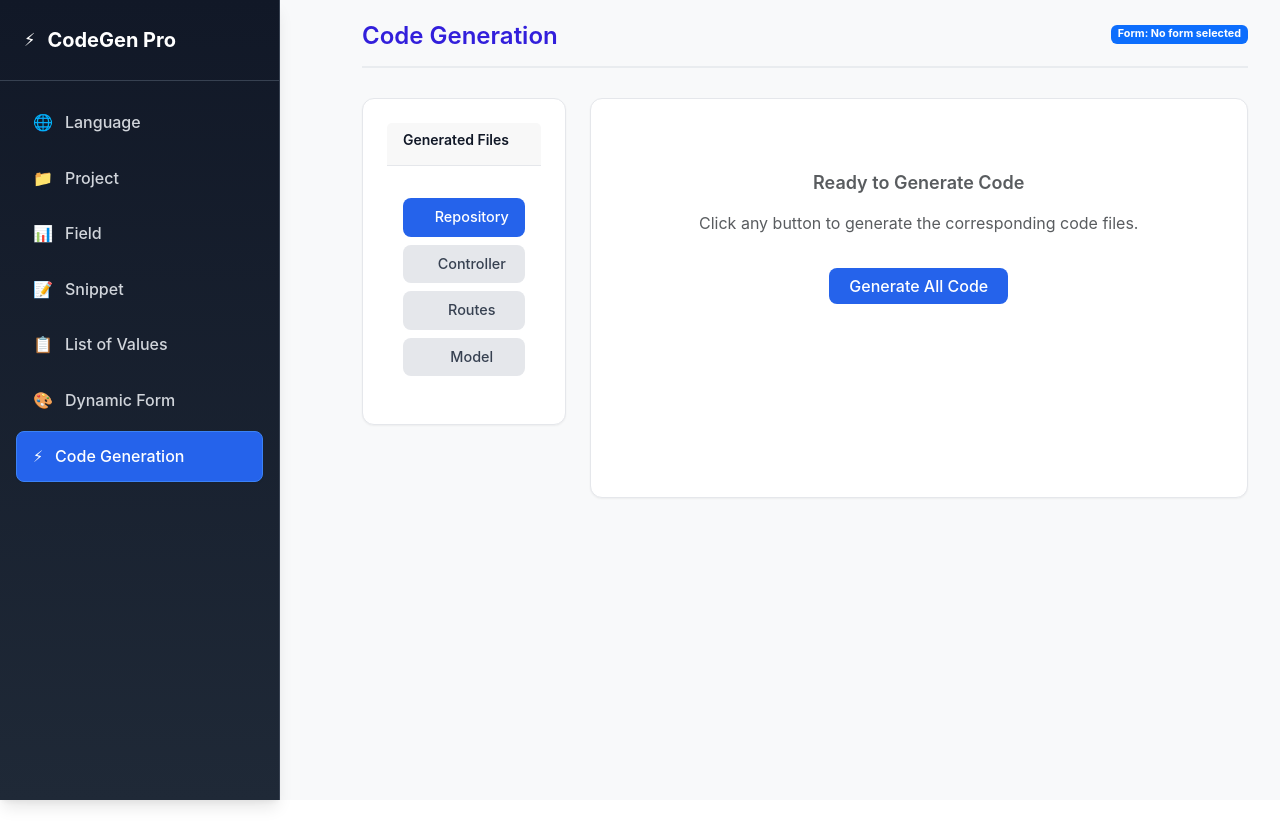
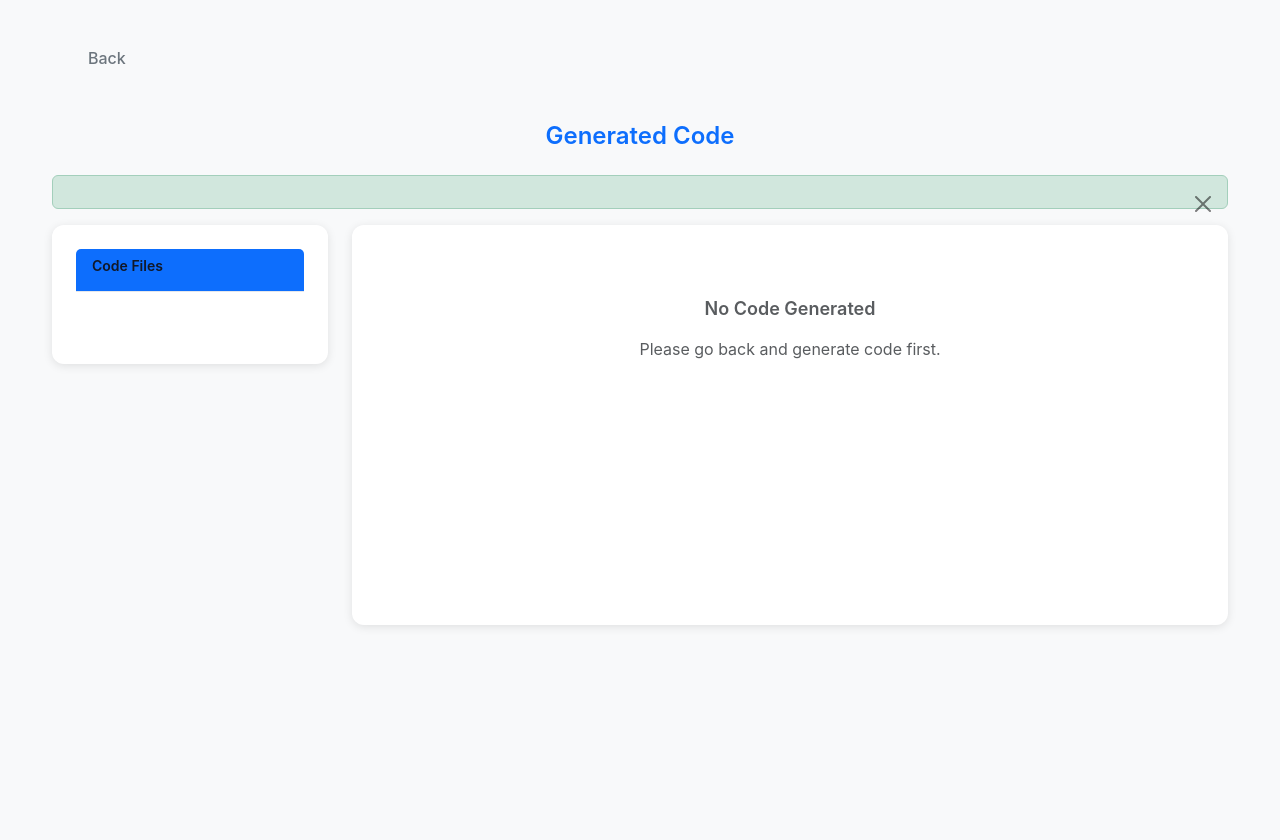
Before and after one commit to Nafees17102004/davincicode2.0, a React (Vite) app in the folder client/: page /code-generation in a window 1280 px wide. Before the commit the page ends 800 px from the top, so only its background shows below. Built offline with nearby package versions, Linux system fonts and the light colour scheme.

Commit message:
Code gen view Completed

```diff
--- a/client/src/pages/codeGenerationPage/CodeGenerationPage.jsx
+++ b/client/src/pages/codeGenerationPage/CodeGenerationPage.jsx
@@ -12,17 +12,14 @@ import {
   CBadge,
 } from "@coreui/react";
 import { useNavigate, useLocation } from "react-router-dom";
-import projectAPI from "../../api/Api";
-import LeftTabMenu from "../../components/LeftTabMenu/LeftTabMenu";
 import "./CodeGenerationPage.css";
 
 const CodeGenerationPage = ({ codeData }) => {
   const navigate = useNavigate();
-  // const location = useLocation();
+  const location = useLocation();
 
-  // const demoGeneratedCode = location?.generatedCode;
-  // console.log(demoGeneratedCode);
-  console.log(codeData);
+  console.log("Received codeData:", codeData);
+  console.log("Location state:", location.state);
 
   const [formData, setFormData] = useState({});
   const [generatedCode, setGeneratedCode] = useState({
@@ -30,6 +27,7 @@ const CodeGenerationPage = ({ codeData }) => {
     controller: "",
     route: "",
     model: "",
+    service: "",
   });
 
   const [activeCodeTab, setActiveCodeTab] = useState("repository");
@@ -37,17 +35,93 @@ const CodeGenerationPage = ({ codeData }) => {
   const [error, setError] = useState("");
   const [success, setSuccess] = useState("");
 
+  // Function to format code with proper indentation
+  const formatCode = (code) => {
+    if (!code) return "";
+
+    // Remove extra carriage returns and normalize line endings
+    let formattedCode = code.replace(/\r\n/g, "\n").replace(/\r/g, "\n");
+
+    // Remove extra whitespace and fix indentation
+    let indentLevel = 0;
+    const lines = formattedCode.split("\n");
+    const formattedLines = lines.map((line) => {
+      const trimmedLine = line.trim();
+      if (!trimmedLine) return "";
+
+      // Decrease indent level for closing braces
+      if (trimmedLine.includes("}") && !trimmedLine.includes("{")) {
+        indentLevel = Math.max(0, indentLevel - 1);
+      }
+
+      // Apply current indent level
+      const indentedLine = "    ".repeat(indentLevel) + trimmedLine;
+
+      // Increase indent level for opening braces
+      if (trimmedLine.includes("{") && !trimmedLine.includes("}")) {
+        indentLevel += 1;
+      }
+
+      return indentedLine;
+    });
+
+    return formattedLines.filter((line) => line !== "").join("\n");
+  };
+
   useEffect(() => {
-    if (location.state?.formData) {
-      setFormData(location.state.formData);
-      generateAllCode(location.state.formData);
+    // Check for codeData prop first, then location state
+    const dataToUse =
+      codeData || location.state?.formData || location.state?.generatedCode;
+
+    if (dataToUse) {
+      console.log("Using data:", dataToUse);
+      handleReceivedCodeData(dataToUse);
+    } else {
+      setError(
+        "No code data available. Please go back and generate code first."
+      );
     }
-  }, [location]);
+  }, [location, codeData]);
+
+  const handleReceivedCodeData = (data) => {
+    // If data contains generated code files (Controller, Repository, Route, Service)
+    if (data.Controller || data.Repository || data.Route || data.Service) {
+      console.log("Received generated code files");
+
+      // Map the received code to our state structure with formatting
+      const mappedCode = {
+        controller: formatCode(data.Controller) || "",
+        repository: formatCode(data.Repository) || "",
+        route: formatCode(data.Route) || "",
+        service: formatCode(data.Service) || "",
+        model: formatCode(data.Model) || "",
+      };
+
+      setGeneratedCode(mappedCode);
+      setActiveCodeTab("repository");
+      setSuccess("Generated code loaded successfully!");
+
+      // Set a default formData for display
+      setFormData({
+        pageName: "Generated Code",
+        formName: "Auto-generated Form",
+      });
+    }
+    // If it's form data with pageName
+    else if (data.pageName) {
+      setFormData(data);
+      generateAllCode(data);
+    }
+    // If it's empty or invalid
+    else {
+      setError("Invalid code data received. Please regenerate the code.");
+    }
+  };
 
   const generateAllCode = async (formDataFromProps = null) => {
     const dataToUse = formDataFromProps || formData;
 
-    if (!dataToUse.pageName) {
+    if (!dataToUse?.pageName) {
       setError(
         "No form configuration found. Please go back and save your form first."
       );
@@ -59,12 +133,13 @@ const CodeGenerationPage = ({ codeData }) => {
       setError("");
       setSuccess("");
 
-      // Mock data - replace with actual DB fetch later
+      // Generate code using the helper functions with formatting
       const mockGeneratedCode = {
-        repository: generateRepositoryCode(dataToUse),
-        controller: generateControllerCode(dataToUse),
-        route: generateRouteCode(dataToUse),
-        model: generateModelCode(dataToUse),
+        repository: formatCode(generateRepositoryCode(dataToUse)),
+        controller: formatCode(generateControllerCode(dataToUse)),
+        route: formatCode(generateRouteCode(dataToUse)),
+        model: formatCode(generateModelCode(dataToUse)),
+        service: formatCode(generateServiceCode(dataToUse)),
       };
 
       setGeneratedCode(mockGeneratedCode);
@@ -290,8 +365,43 @@ const ${entityName} = sequelize.define('${entityName}', {
 module.exports = ${entityName};`;
   };
 
+  const generateServiceCode = (formData) => {
+    const entityName = formData.pageName.replace(/\s+/g, "");
+    return `// ${entityName}Service.js
+const ${entityName}Repository = require('../repositories/${entityName}Repository');
+
+class ${entityName}Service {
+  static async getAll() {
+    return await ${entityName}Repository.findAll();
+  }
+
+  static async getById(id) {
+    return await ${entityName}Repository.findById(id);
+  }
+
+  static async create(data) {
+    return await ${entityName}Repository.create(data);
+  }
+
+  static async update(id, data) {
+    return await ${entityName}Repository.update(id, data);
+  }
+
+  static async delete(id) {
+    return await ${entityName}Repository.delete(id);
+  }
+}
+
+module.exports = ${entityName}Service;`;
+  };
+
   const copyToClipboard = () => {
     const codeToCopy = generatedCode[activeCodeTab];
+    if (!codeToCopy) {
+      setError("No code available to copy");
+      return;
+    }
+
     navigator.clipboard.writeText(codeToCopy).then(() => {
       const originalSuccess = success;
       setSuccess("Code copied to clipboard!");
@@ -300,16 +410,26 @@ module.exports = ${entityName};`;
   };
 
   const downloadCode = () => {
-    if (!generatedCode[activeCodeTab]) return;
+    if (!generatedCode[activeCodeTab]) {
+      setError("No code available to download");
+      return;
+    }
 
     const element = document.createElement("a");
     const file = new Blob([generatedCode[activeCodeTab]], {
       type: "text/plain",
     });
     element.href = URL.createObjectURL(file);
-    element.download = `${formData.pageName}${
+
+    const fileName = formData.pageName
+      ? `${formData.pageName}${
+          activeCodeTab.charAt(0).toUpperCase() + activeCodeTab.slice(1)
+        }.js`
+      : `Generated${
           activeCodeTab.charAt(0).toUpperCase() + activeCodeTab.slice(1)
         }.js`;
+
+    element.download = fileName;
     document.body.appendChild(element);
     element.click();
     document.body.removeChild(element);
@@ -324,128 +444,165 @@ module.exports = ${entityName};`;
     });
   };
 
+  const hasGeneratedCode =
+    generatedCode.repository ||
+    generatedCode.controller ||
+    generatedCode.route ||
+    generatedCode.service ||
+    generatedCode.model;
+
   return (
     <div className="code-generation-page-container">
-      {/* Sidebar */}
-      <div className="sidebar-section">
-        <LeftTabMenu />
+      {/* Main Content - Full width without sidebar */}
+      <div className="main-content-section">
+        <CContainer fluid>
+          {/* Simple Back Button */}
+          <div className="mb-4">
+            <CButton
+              color="outline-secondary"
+              onClick={() => navigate(-1)}
+              className="back-button"
+            >
+              <i className="fa fa-arrow-left me-2"></i>
+              Back
+            </CButton>
           </div>
 
-      {/* Main Content */}
-      <div className="main-content-section">
-        <CContainer fluid className="code-generation-page">
-          <CRow>
-            <CCol>
-              <div className="page-header">
-                <h2>Code Generation</h2>
-                <div className="language-display">
-                  <CBadge color="primary">
-                    Form: {formData.pageName || "No form selected"}
+          {/* Simple Header */}
+          <div className="text-center mb-4">
+            <h2 className="text-primary">Generated Code</h2>
+            {formData.pageName && (
+              <CBadge color="primary" className="mt-2 fs-6">
+                {formData.pageName}
               </CBadge>
-                </div>
+            )}
           </div>
 
-              {error && (
+          {codeData === null ? (
             <CAlert color="danger" dismissible onClose={() => setError("")}>
               {error}
             </CAlert>
-              )}
-
-              {success && (
-                <CAlert
-                  color="success"
-                  dismissible
-                  onClose={() => setSuccess("")}
-                >
+          ) : (
+            <CAlert color="success" dismissible onClose={() => setSuccess("")}>
               {success}
             </CAlert>
           )}
 
-              <CRow>
+          <CRow className="justify-content-center">
             {/* Code Type Selection Panel */}
             <CCol md={3}>
               <CCard className="code-type-card">
-                    <CCardHeader>
-                      <h6 className="mb-0">Generated Files</h6>
+                <CCardHeader className="bg-primary text-white">
+                  <h6 className="mb-0">Code Files</h6>
                 </CCardHeader>
-                    <CCardBody className="code-type-buttons">
+                <CCardBody className="code-type-buttons p-3">
+                  {generatedCode.repository && (
                     <CButton
                       color={
                         activeCodeTab === "repository"
                           ? "primary"
-                            : "secondary"
+                          : "outline-primary"
                       }
-                        className="w-100 mb-2"
+                      className="w-100 mb-2 text-start"
                       onClick={() => setActiveCodeTab("repository")}
                     >
                       <i className="fa fa-database me-2"></i>Repository
                     </CButton>
+                  )}
+                  {generatedCode.controller && (
                     <CButton
                       color={
                         activeCodeTab === "controller"
                           ? "primary"
-                            : "secondary"
+                          : "outline-primary"
                       }
-                        className="w-100 mb-2"
+                      className="w-100 mb-2 text-start"
                       onClick={() => setActiveCodeTab("controller")}
                     >
                       <i className="fa fa-cogs me-2"></i>Controller
                     </CButton>
+                  )}
+                  {generatedCode.route && (
                     <CButton
                       color={
-                          activeCodeTab === "route" ? "primary" : "secondary"
+                        activeCodeTab === "route"
+                          ? "primary"
+                          : "outline-primary"
                       }
-                        className="w-100 mb-2"
+                      className="w-100 mb-2 text-start"
                       onClick={() => setActiveCodeTab("route")}
                     >
                       <i className="fa fa-route me-2"></i>Routes
                     </CButton>
+                  )}
+                  {generatedCode.model && (
                     <CButton
                       color={
-                          activeCodeTab === "model" ? "primary" : "secondary"
+                        activeCodeTab === "model"
+                          ? "primary"
+                          : "outline-primary"
                       }
-                        className="w-100 mb-2"
+                      className="w-100 mb-2 text-start"
                       onClick={() => setActiveCodeTab("model")}
                     >
                       <i className="fa fa-table me-2"></i>Model
                     </CButton>
+                  )}
+                  {generatedCode.service && (
+                    <CButton
+                      color={
+                        activeCodeTab === "service"
+                          ? "primary"
+                          : "outline-primary"
+                      }
+                      className="w-100 mb-2 text-start"
+                      onClick={() => setActiveCodeTab("service")}
+                    >
+                      <i className="fa fa-gears me-2"></i>Service
+                    </CButton>
+                  )}
                 </CCardBody>
               </CCard>
             </CCol>
 
             {/* Code Display Panel */}
             <CCol md={9}>
-                  {generatedCode.repository ? (
+              {hasGeneratedCode ? (
                 <CCard className="code-display-card">
-                      <CCardHeader className="d-flex justify-content-between align-items-center">
-                        <h5 className="mb-0 text-capitalize">
+                  <CCardHeader className="bg-light d-flex justify-content-between align-items-center">
+                    <h5 className="mb-0 text-capitalize text-dark">
                       {activeCodeTab} Code
                     </h5>
+                    <div>
                       <CButton
                         color="outline-primary"
                         size="sm"
                         onClick={copyToClipboard}
+                        className="me-2"
                       >
-                          Copy Code
+                        <i className="fa fa-copy me-1"></i> Copy Code
                       </CButton>
+                    </div>
                   </CCardHeader>
-                      <CCardBody>
+                  <CCardBody className="p-0">
                     <pre className="generated-code">
                       {generatedCode[activeCodeTab]}
                     </pre>
 
                     {/* Action Buttons */}
-                        <div className="code-actions mt-3">
+                    <div className="code-actions p-3">
                       <CButton
                         color="success"
                         onClick={downloadCode}
                         className="me-2"
                       >
+                        <i className="fa fa-download me-1"></i>
                         Download{" "}
                         {activeCodeTab.charAt(0).toUpperCase() +
                           activeCodeTab.slice(1)}
                       </CButton>
-                          <CButton color="primary" onClick={handleContinue}>
+                      <CButton color="primary" onClick={() => handleContinue()}>
+                        <i className="fa fa-arrow-right me-1"></i>
                         Continue to Form Builder
                       </CButton>
                     </div>
@@ -457,28 +614,13 @@ module.exports = ${entityName};`;
                     <div className="placeholder-icon">
                       <i className="fa fa-code fa-3x text-muted mb-3"></i>
                     </div>
-                        <h4 className="text-muted">Ready to Generate Code</h4>
+                    <h4 className="text-muted">No Code Generated</h4>
                     <p className="text-muted">
-                          Click any button to generate the corresponding code
-                          files.
+                      Please go back and generate code first.
                     </p>
-                        <CButton
-                          color="primary"
-                          onClick={() => generateAllCode()}
-                          className="mt-3"
-                          disabled={loading}
-                        >
-                          {loading ? (
-                            <CSpinner size="sm" />
-                          ) : (
-                            "Generate All Code"
-                          )}
-                        </CButton>
                   </CCardBody>
                 </CCard>
               )}
-                </CCol>
-              </CRow>
             </CCol>
           </CRow>
         </CContainer>
--- a/client/src/pages/codeGenerationPage/codeGenerationPage.css
+++ b/client/src/pages/codeGenerationPage/codeGenerationPage.css
@@ -184,3 +184,68 @@
     padding: 10px 12px;
   }
 }
+
+/* Add to your existing CodeGenerationPage.css */
+
+.code-generation-page-container {
+  padding: 20px;
+  background-color: #f8f9fa;
+  min-height: 100vh;
+}
+
+.main-content-section {
+  margin-left: 0 !important;
+}
+
+.back-button {
+  margin-bottom: 20px;
+}
+
+.generated-code {
+  background-color: #000000;
+  border: 1px solid #e9ecef;
+  border-radius: 4px;
+  padding: 20px;
+  font-family: 'Courier New', monospace;
+  font-size: 14px;
+  line-height: 1.5;
+  white-space: pre-wrap;
+  word-wrap: break-word;
+  max-height: 500px;
+  overflow-y: auto;
+  tab-size: 2;
+  -moz-tab-size: 2;
+}
+
+.code-display-card {
+  box-shadow: 0 2px 10px rgba(0,0,0,0.1);
+  border: none;
+}
+
+.code-type-card {
+  box-shadow: 0 2px 10px rgba(0,0,0,0.1);
+  border: none;
+}
+
+.code-type-buttons .btn {
+  text-align: left;
+  padding: 12px 15px;
+}
+
+.code-actions {
+  border-top: 1px solid #e9ecef;
+  padding-top: 20px;
+}
+
+.page-header {
+  padding: 20px 0;
+}
+
+.placeholder-card {
+  box-shadow: 0 2px 10px rgba(0,0,0,0.1);
+  border: none;
+}
+
+.placeholder-icon {
+  opacity: 0.5;
+}
```
Also changed, not shown: 1 other file (tests, documents, lock files or other folders). Lines whose indentation alone changed are shown as unchanged.
